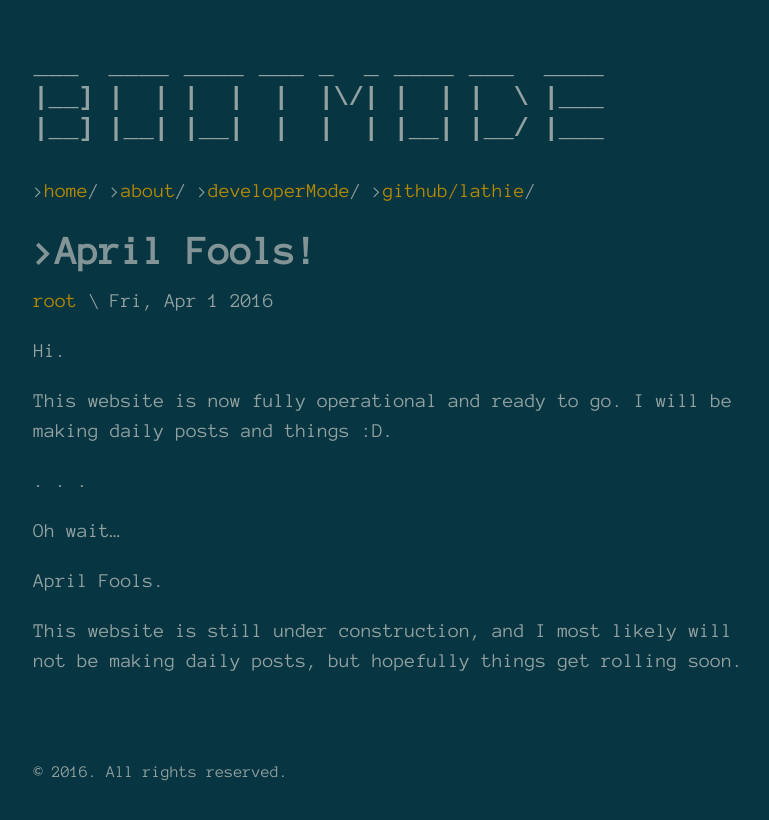
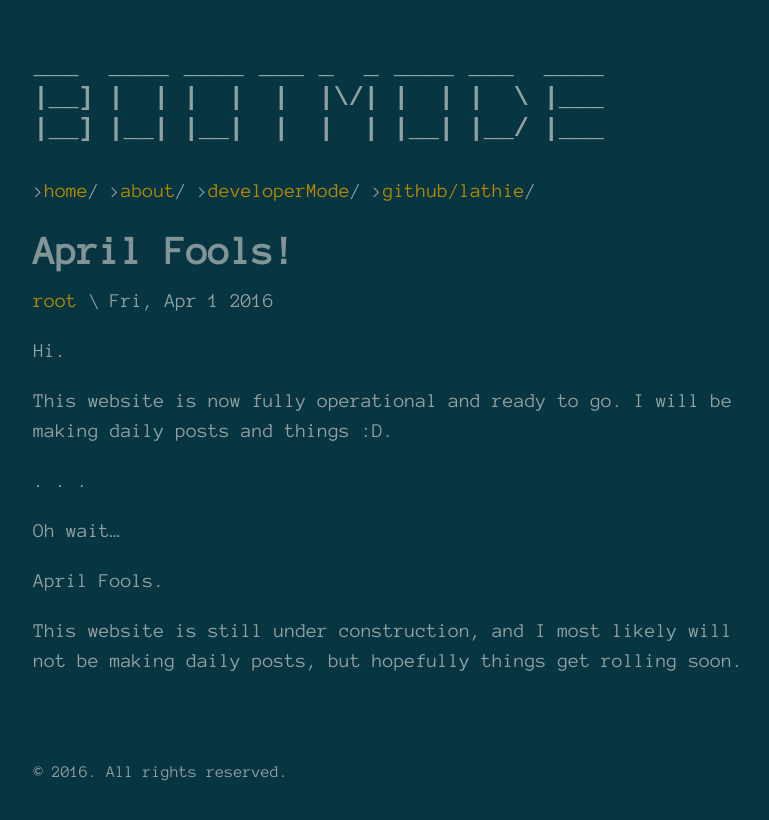
Before and after one commit to developermo-de/bootmode, a Jekyll site: the page built from _posts/2016-04-01-april-fools.md, in a window 1280 px wide. Shown: the top 820 px of the page, without its empty margins (10-779 px from the left). Built offline with Jekyll 4.4.1, drawn with Linux system fonts in a browser that asks for light colours.

Commit message:
more cleanup and stuff

```diff
--- a/_layouts/page.html
+++ b/_layouts/page.html
@@ -3,6 +3,6 @@ layout: default
 ---
 
 <article class="page">
-  <h2 class="page-title">>{{ page.title }}</h2>
+  <h1 class="page-title">{{ page.title }}</h1>
   {{ content }}
 </article>
--- a/_layouts/post.html
+++ b/_layouts/post.html
@@ -3,7 +3,7 @@ layout: default
 ---
 
 <article class="post">
-  <h1 class="post-title">>{{ page.title }}</h1>
+  <h1 class="post-title">{{ page.title }}</h1>
   <!-- <time datetime="{{ page.date | date_to_xmlschema }}" class="post-date">{{ page.date | date_to_string }}</time> -->
   <ul class="post-meta">
     <li>
```
Also changed, not shown: public/apple-touch-icon-precomposed.png (deleted), public/favicon.ico (deleted).
